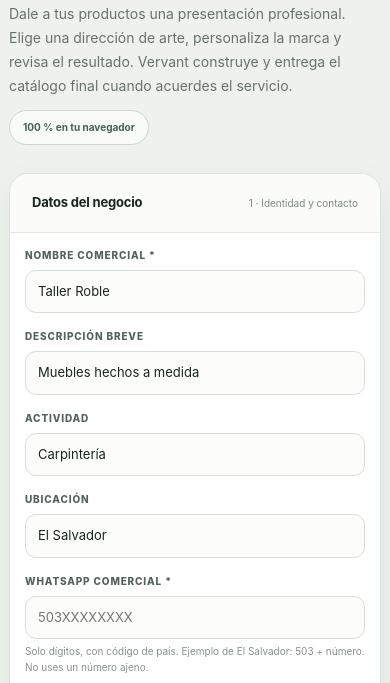
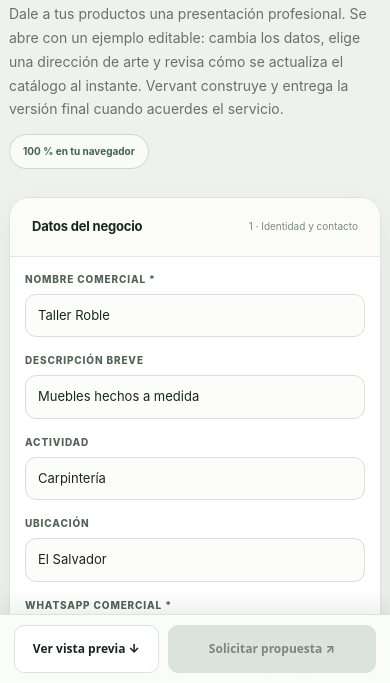
Before and after one commit to VervantHorizon/vervant-website, a plain HTML site: page negocios/constructor/index.html in a window 390 px wide. Shown: the part 161-844 px from the top of the page. Drawn offline with Linux system fonts and the light colour scheme.

Commit message:
Improve Vervant Local builder conversion and mobile UX

```diff
--- a/negocios/constructor/index.html
+++ b/negocios/constructor/index.html
@@ -92,6 +92,17 @@ input[type=file]{font-size:12px;padding:8px}textarea{min-height:65px;resize:vert
 
 @media(max-width:980px){.layout{grid-template-columns:1fr}.preview-wrap{position:static}.cards{grid-template-columns:repeat(2,1fr)}}
 @media(max-width:600px){main{width:calc(100% - 22px);margin-top:19px}.intro{display:block}.badge{display:inline-block;margin-top:13px}.formbody{padding:13px}.preview{padding:10px}.site h2{font-size:26px}.site-hero{padding:19px}.products{padding:13px}.cards{gap:8px}.photo{height:90px}.row{gap:8px}.site-footer{display:block}.site-footer span{display:block;margin:3px 0}}
+.mobile-actions{display:none}
+.preview-wrap{scroll-margin-top:12px}
+@media(max-width:700px){
+ body{padding-bottom:calc(82px + env(safe-area-inset-bottom))}
+ .mobile-actions{position:fixed;z-index:50;left:0;right:0;bottom:0;display:grid;grid-template-columns:minmax(0,.82fr) minmax(0,1.18fr);gap:9px;padding:10px max(14px,env(safe-area-inset-left)) calc(10px + env(safe-area-inset-bottom));background:rgba(250,252,248,.96);border-top:1px solid var(--line);box-shadow:0 -8px 24px #10231e16;backdrop-filter:blur(16px)}
+ .mobile-actions a,.mobile-actions button{display:flex;align-items:center;justify-content:center;min-height:48px;border-radius:10px;padding:10px 12px;font:800 12px/1.2 system-ui,-apple-system,"Segoe UI",sans-serif;text-decoration:none;border:1px solid var(--line);white-space:nowrap}
+ .mobile-preview{background:#fff;color:var(--ink);cursor:pointer}
+ .mobile-submit{background:var(--green);color:#fff;border-color:var(--green)}
+ .mobile-submit.disabled{background:#dbe4dc;color:#7a877d;border-color:#dbe4dc;pointer-events:none}
+}
+@media(prefers-reduced-motion:reduce){html{scroll-behavior:auto}}
 
 /* Brand studio: optional assets and art direction */
 .custom-details{margin:12px 0;border:1px solid #e1e8e1;border-radius:11px;background:#fbfcfa;overflow:hidden}
@@ -561,18 +572,18 @@ select.preset{font:700 11px system-ui,sans-serif;border-radius:10px;padding:10px
 <body>
 <header class="top"><div class="brand">vervant <span>local</span> / constructor</div><a href="/negocios/">← Volver a la propuesta</a></header>
 <main>
-<div class="intro"><div><h1>Presenta tu trabajo. Facilita cada cotización.</h1><p>Dale a tus productos una presentación profesional. Elige una dirección de arte, personaliza la marca y revisa el resultado. Vervant construye y entrega el catálogo final cuando acuerdes el servicio.</p></div><span class="badge">100 % en tu navegador</span></div>
+<div class="intro"><div><h1>Presenta tu trabajo. Facilita cada cotización.</h1><p>Dale a tus productos una presentación profesional. Se abre con un ejemplo editable: cambia los datos, elige una dirección de arte y revisa cómo se actualiza el catálogo al instante. Vervant construye y entrega la versión final cuando acuerdes el servicio.</p></div><span class="badge">100 % en tu navegador</span></div>
 <div class="layout">
 <section class="panel">
 <div class="panel-head"><b>Datos del negocio</b><span>1 · Identidad y contacto</span></div>
 <div class="formbody">
-<div class="field"><label for="businessName">Nombre comercial *</label><input id="businessName" placeholder="Ej. Taller Roble" value="Taller Roble"></div>
+<div class="field"><label for="businessName">Nombre comercial *</label><input id="businessName" autocomplete="organization" required placeholder="Ej. Taller Roble" value="Taller Roble"></div>
 <div class="field"><label for="tagline">Descripción breve</label><input id="tagline" placeholder="Muebles hechos a medida" value="Muebles hechos a medida"></div>
 <div class="row">
 <div class="field"><label for="category">Actividad</label><input id="category" placeholder="Carpintería" value="Carpintería"></div>
 <div class="field"><label for="location">Ubicación</label><input id="location" placeholder="Santa Tecla, La Libertad" value="Santa Tecla, El Salvador"></div>
 </div>
-<div class="field"><label for="whatsapp">WhatsApp comercial *</label><input id="whatsapp" inputmode="numeric" placeholder="503XXXXXXXX"><p class="hint">Solo dígitos, con código de país. Ejemplo de El Salvador: 503 + número. No uses un número ajeno.</p></div>
+<div class="field"><label for="whatsapp">WhatsApp comercial *</label><input id="whatsapp" type="tel" inputmode="numeric" autocomplete="tel" aria-describedby="whatsappHint" placeholder="503XXXXXXXX" required><p class="hint" id="whatsappHint">Escribe entre 8 y 15 dígitos con código de país. Ejemplo de El Salvador: 503 + número. No uses un número ajeno.</p></div>
 <div class="field"><label for="introText">Texto de presentación</label><textarea id="introText">Diseñamos y fabricamos muebles personalizados para tu hogar o negocio. Cuéntanos qué necesitas y te ayudamos a cotizar.</textarea></div>
 <div class="field theme-field">
 <label>Elige tu identidad visual · 12 estilos premium</label>
@@ -670,6 +681,7 @@ select.preset{font:700 11px system-ui,sans-serif;border-radius:10px;padding:10px
 </div>
 </section>
 </div>
+<nav class="mobile-actions" aria-label="Acciones del catálogo"><button id="mobilePreviewJump" class="mobile-preview" type="button">Ver vista previa ↓</button><a id="mobileRequest" class="mobile-submit disabled" href="#requestBuild" aria-disabled="true" aria-describedby="status">Solicitar propuesta ↗</a></nav>
 </main>
 <script>
 (function(){
@@ -883,9 +895,9 @@ function renderPreview(){
 function validate(){
  const d=getData();const business=byId("businessName").value.trim();const hasProduct=d.products.length>0&&d.products.some(function(p){return p.name.trim().length>0;});
  const isSampleName=state.demoLoaded&&business.toLocaleLowerCase()===state.demoBusinessName.toLocaleLowerCase();
- const ok=business.length>0&&hasProduct&&!isSampleName;const button=byId("requestBuild");
+ const contactIsValid=validNumber(d.phone);const ok=business.length>0&&hasProduct&&!isSampleName&&contactIsValid;const button=byId("requestBuild");
  button.classList.toggle("disabled",!ok);button.setAttribute("aria-disabled",String(!ok));button.tabIndex=ok?0:-1;
- if(!ok){button.href="#requestBuild";status(!business?"Escribe el nombre de tu negocio para preparar la solicitud.":(isSampleName?"Cambia el nombre de la muestra por el de tu negocio para preparar la propuesta.":"Añade al menos un producto y escribe su nombre."));return;}
+ if(!ok){button.href="#requestBuild";const mobile=byId("mobileRequest");if(mobile){mobile.href="#requestBuild";mobile.setAttribute("aria-disabled","true");mobile.classList.add("disabled");}status(!business?"Escribe el nombre de tu negocio para preparar la solicitud.":(isSampleName?"Cambia el nombre de la muestra por el de tu negocio para preparar la propuesta.":(!hasProduct?"Añade al menos un producto y escribe su nombre.": "Escribe un WhatsApp comercial válido, con código de país (8–15 dígitos).")));return;}
  const themeButton=byId("themeChoices").querySelector('[data-theme-choice="'+d.theme+'"]');
  const themeName=themeButton?themeButton.querySelector("b").textContent:d.theme;
  const details=[
@@ -901,6 +913,7 @@ function validate(){
  ];
  const recipient="vervant.contact@gmail.com";
  button.href="mailto:"+recipient+"?subject="+encodeURIComponent("Solicitud de catálogo Vervant Local — "+business)+"&body="+encodeURIComponent(details.join("\n"));
+ const mobile=byId("mobileRequest");if(mobile){mobile.href=button.href;mobile.setAttribute("aria-disabled","false");mobile.classList.remove("disabled");}
  status("Diseño preparado. Solicita una propuesta para recibir tu catálogo final personalizado.");
 }
 inputs.forEach(function(id){byId(id).addEventListener("input",function(){
@@ -988,6 +1001,8 @@ function protectPreview(){const root=byId("sitePreview");["contextmenu","dragsta
 
 setupFullscreenPreview();
 protectPreview();
+byId("mobilePreviewJump").addEventListener("click",function(){const target=document.querySelector(".preview-wrap");if(target)target.scrollIntoView({behavior:window.matchMedia("(prefers-reduced-motion: reduce)").matches?"auto":"smooth",block:"start"});});
+byId("mobileRequest").addEventListener("click",function(event){if(this.getAttribute("aria-disabled")==="true")event.preventDefault();});
 byId("loadDemo").click();
 })();
 </script>
```
Also changed, not shown: negocios/en/builder/index.html (+13 -5 lines), negocios/en/index.html (+1 -1 lines), negocios/index.html (+1 -1 lines).
